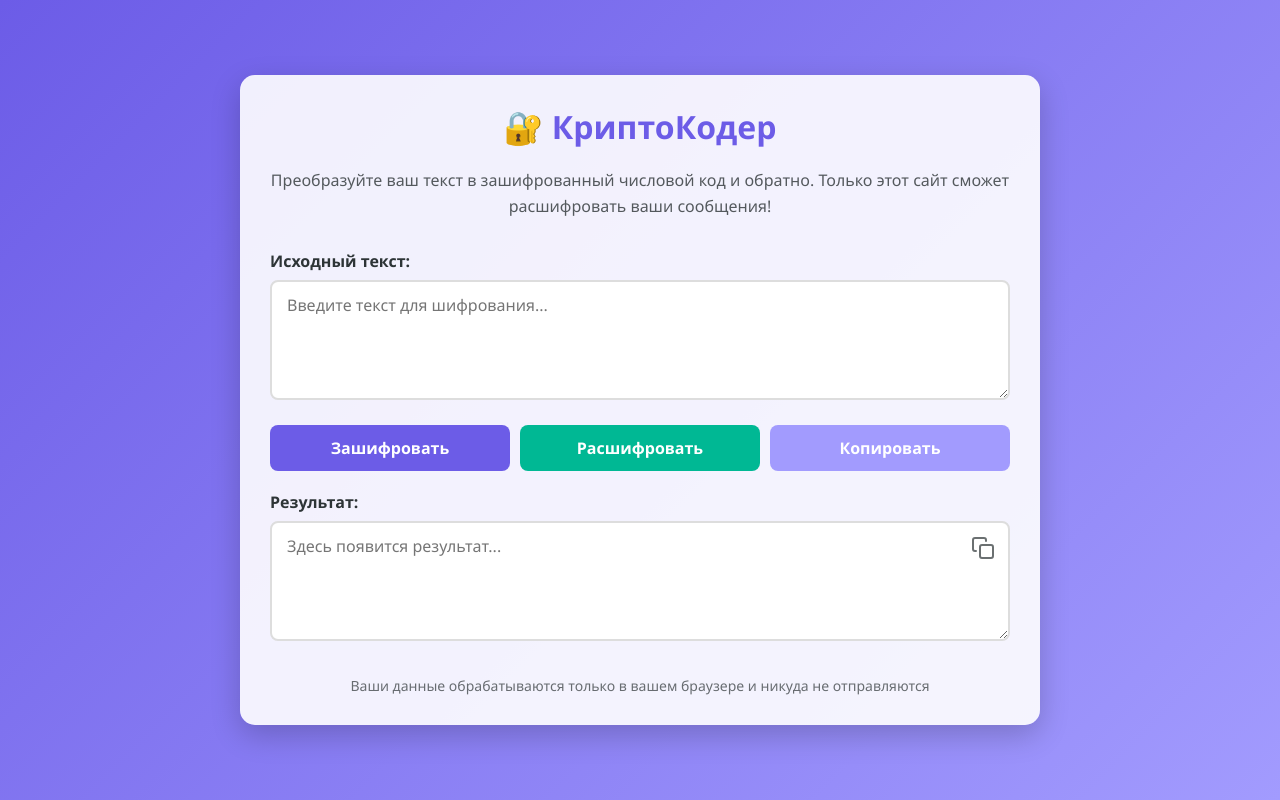
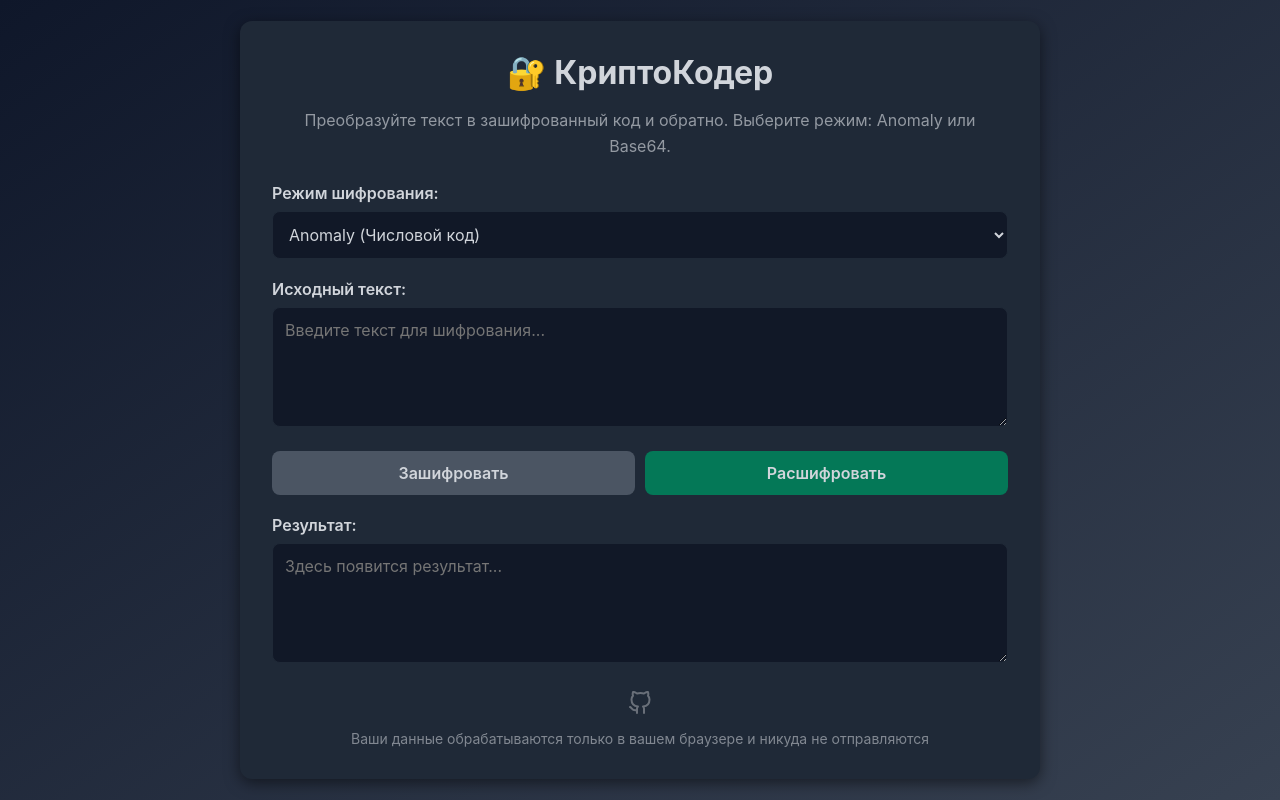
Before and after one commit to FATALIAM/crypto-coder, a plain HTML site: page index.html in a window 1280 px wide. Drawn offline with Linux system fonts and the light colour scheme.

Commit message:
Update index.html

```diff
--- a/index.html
+++ b/index.html
@@ -6,54 +6,57 @@
     <title>КриптоКодер | Преобразуйте текст в тайный код</title>
     <style>
         :root {
-            --primary: #6c5ce7;
-            --secondary: #a29bfe;
-            --dark: #2d3436;
-            --light: #f5f6fa;
-            --success: #00b894;
-            --danger: #d63031;
+            --primary: #4b5563;
+            --secondary: #374151;
+            --dark: #111827;
+            --light: #d1d5db;
+            --success: #047857;
+            --danger: #b91c1c;
+            --background: #0f172a;
         }
 
         * {
             margin: 0;
             padding: 0;
             box-sizing: border-box;
-            font-family: 'Segoe UI', Tahoma, Geneva, Verdana, sans-serif;
+            font-family: 'Inter', -apple-system, BlinkMacSystemFont, sans-serif;
         }
 
         body {
-            background: linear-gradient(135deg, var(--primary), var(--secondary));
+            background: linear-gradient(145deg, var(--background) 0%, var(--secondary) 100%);
             min-height: 100vh;
             display: flex;
             justify-content: center;
             align-items: center;
             padding: 20px;
-            color: var(--dark);
+            color: var(--light);
         }
 
         .container {
-            background-color: rgba(255, 255, 255, 0.9);
-            border-radius: 15px;
-            box-shadow: 0 10px 30px rgba(0, 0, 0, 0.2);
+            background: #1f2937;
+            border-radius: 12px;
+            box-shadow: 0 4px 15px rgba(0, 0, 0, 0.5);
             width: 100%;
             max-width: 800px;
-            padding: 30px;
-            transition: all 0.3s ease;
+            padding: 32px;
+            transition: transform 0.3s ease, opacity 0.3s ease;
         }
 
         h1 {
             text-align: center;
-            margin-bottom: 20px;
-            color: var(--primary);
+            margin-bottom: 16px;
+            color: var(--light);
+            font-size: 2rem;
             font-weight: 700;
         }
 
         .description {
             text-align: center;
-            margin-bottom: 30px;
-            color: var(--dark);
-            opacity: 0.8;
+            margin-bottom: 24px;
+            color: var(--light);
+            opacity: 0.65;
             line-height: 1.6;
+            font-size: 1rem;
         }
 
         .input-group {
@@ -64,64 +67,66 @@
             display: block;
             margin-bottom: 8px;
             font-weight: 600;
-            color: var(--dark);
+            color: var(--light);
         }
 
-        textarea, input {
+        textarea, select {
             width: 100%;
-            padding: 12px 15px;
-            border: 2px solid #ddd;
+            padding: 12px;
+            border: 1px solid #1f2937;
             border-radius: 8px;
-            font-size: 16px;
-            transition: all 0.3s;
+            font-size: 1rem;
+            transition: all 0.2s ease;
             resize: vertical;
             min-height: 120px;
+            background: #111827;
+            color: var(--light);
         }
 
-        textarea:focus, input:focus {
+        select {
+            min-height: auto;
+            cursor: pointer;
+        }
+
+        textarea:focus, select:focus {
             border-color: var(--primary);
             outline: none;
-            box-shadow: 0 0 0 3px rgba(108, 92, 231, 0.2);
+            box-shadow: 0 0 0 3px rgba(75, 85, 99, 0.2);
         }
 
         .buttons {
-            display: flex;
+            display: grid;
+            grid-template-columns: repeat(auto-fit, minmax(120px, 1fr));
             gap: 10px;
             margin-bottom: 20px;
         }
 
         button {
-            flex: 1;
             padding: 12px;
             border: none;
             border-radius: 8px;
-            font-size: 16px;
+            font-size: 1rem;
             font-weight: 600;
             cursor: pointer;
-            transition: all 0.3s;
+            transition: all 0.2s ease;
             display: flex;
             align-items: center;
             justify-content: center;
         }
 
         .encrypt-btn {
-            background-color: var(--primary);
-            color: white;
+            background: var(--primary);
+            color: var(--light);
         }
 
         .decrypt-btn {
-            background-color: var(--success);
-            color: white;
-        }
-
-        .copy-btn {
-            background-color: var(--secondary);
-            color: white;
+            background: var(--success);
+            color: var(--light);
         }
 
         button:hover {
-            transform: translateY(-2px);
-            box-shadow: 0 5px 15px rgba(0, 0, 0, 0.1);
+            transform: translateY(-1px);
+            box-shadow: 0 2px 8px rgba(0, 0, 0, 0.3);
         }
 
         button:active {
@@ -132,21 +137,12 @@
             position: relative;
         }
 
-        .copy-icon {
-            position: absolute;
-            right: 15px;
-            top: 15px;
-            cursor: pointer;
-            opacity: 0.7;
-            transition: all 0.3s;
+        .mode-selector {
+            margin-bottom: 20px;
         }
 
-        .copy-icon:hover {
-            opacity: 1;
-        }
-
-        .animation {
-            animation: pulse 1.5s infinite;
+        .pulse {
+            animation: pulse 0.5s ease-in-out;
         }
 
         @keyframes pulse {
@@ -157,19 +153,52 @@
 
         .footer {
             text-align: center;
-            margin-top: 30px;
-            color: var(--dark);
-            opacity: 0.7;
-            font-size: 14px;
+            margin-top: 24px;
+            color: var(--light);
+            opacity: 0.55;
+            font-size: 0.875rem;
         }
 
-        @media (max-width: 600px) {
-            .buttons {
-                flex-direction: column;
+        .github-link {
+            display: block;
+            margin-bottom: 12px;
+            text-align: center;
+        }
+
+        .github-icon {
+            width: 24px;
+            height: 24px;
+            opacity: 0.6;
+            transition: all 0.2s ease;
+            stroke: #ffffff;
+        }
+
+        .github-icon:hover {
+            opacity: 1;
+            transform: scale(1.1);
+        }
+
+        @media (max-width: 768px) {
+            .container {
+                padding: 20px;
             }
 
+            h1 {
+                font-size: 1.75rem;
+            }
+
+            .buttons {
+                grid-template-columns: 1fr;
+            }
+        }
+
+        @media (max-width: 480px) {
             .container {
-                padding: 20px;
+                padding: 16px;
+            }
+
+            h1 {
+                font-size: 1.5rem;
             }
         }
     </style>
@@ -177,7 +206,15 @@
 <body>
     <div class="container">
         <h1>🔐 КриптоКодер</h1>
-        <p class="description">Преобразуйте ваш текст в зашифрованный числовой код и обратно. Только этот сайт сможет расшифровать ваши сообщения!</p>
+        <p class="description">Преобразуйте текст в зашифрованный код и обратно. Выберите режим: Anomaly или Base64.</p>
+
+        <div class="mode-selector input-group">
+            <label for="modeSelect">Режим шифрования:</label>
+            <select id="modeSelect">
+                <option value="anomaly">Anomaly (Числовой код)</option>
+                <option value="base64">Base64</option>
+            </select>
+        </div>
 
         <div class="input-group">
             <label for="inputText">Исходный текст:</label>
@@ -187,64 +224,81 @@
         <div class="buttons">
             <button class="encrypt-btn" id="encryptBtn">Зашифровать</button>
             <button class="decrypt-btn" id="decryptBtn">Расшифровать</button>
-            <button class="copy-btn" id="copyBtn">Копировать</button>
         </div>
 
         <div class="input-group">
             <label for="resultText">Результат:</label>
             <div class="result-container">
                 <textarea id="resultText" placeholder="Здесь появится результат..." readonly></textarea>
-                <svg class="copy-icon" id="copyIcon" width="24" height="24" viewBox="0 0 24 24" fill="none" stroke="currentColor" stroke-width="2" stroke-linecap="round" stroke-linejoin="round">
-                    <rect x="9" y="9" width="13" height="13" rx="2" ry="2"></rect>
-                    <path d="M5 15H4a2 2 0 0 1-2-2V4a2 2 0 0 1 2-2h9a2 2 0 0 1 2 2v1"></path>
-                </svg>
             </div>
         </div>
 
         <div class="footer">
+            <a href="https://github.com/FATALIAM?tab=repositories" target="_blank" rel="noopener noreferrer" class="github-link">
+                <svg class="github-icon" viewBox="0 0 24 24" fill="none" stroke="currentColor" stroke-width="2" stroke-linecap="round" stroke-linejoin="round">
+                    <path d="M9 19c-5 1.5-5-2.5-7-3m14 6v-3.87a3.37 3.37 0 0 0-.94-2.61c3.14-.35 6.44-1.54 6.44-7A5.44 5.44 0 0 0 20 4.77 5.07 5.07 0 0 0 19.91 1S18.73.65 16 2.48a13.38 13.38 0 0 0-7 0C6.27.65 5.09 1 5.09 1A5.07 5.07 0 0 0 5 4.77a5.44 5.44 0 0 0-1.5 3.78c0 5.42 3.3 6.61 6.44 7A3.37 3.37 0 0 0 9 18.13V22"></path>
+                </svg>
+            </a>
             <p>Ваши данные обрабатываются только в вашем браузере и никуда не отправляются</p>
         </div>
     </div>
 
     <script>
-        document.addEventListener('DOMContentLoaded', function() {
+        document.addEventListener('DOMContentLoaded', () => {
             const encryptBtn = document.getElementById('encryptBtn');
             const decryptBtn = document.getElementById('decryptBtn');
-            const copyBtn = document.getElementById('copyBtn');
-            const copyIcon = document.getElementById('copyIcon');
             const inputText = document.getElementById('inputText');
             const resultText = document.getElementById('resultText');
+            const modeSelect = document.getElementById('modeSelect');
             const container = document.querySelector('.container');
 
-            // Анимация при загрузке
-            container.style.transform = 'translateY(-20px)';
+            // Load animation
+            container.style.transform = 'translateY(20px)';
             container.style.opacity = '0';
             setTimeout(() => {
                 container.style.transform = 'translateY(0)';
                 container.style.opacity = '1';
             }, 100);
 
-            // Шифрование текста
-            encryptBtn.addEventListener('click', function() {
+            // Encrypt text
+            encryptBtn.addEventListener('click', () => {
                 if (!inputText.value.trim()) {
                     showAnimation(encryptBtn, 'red');
                     return;
                 }
 
-                const encrypted = encryptText(inputText.value);
+                const mode = modeSelect.value;
+                let encrypted;
+                if (mode === 'base64') {
+                    try {
+                        encrypted = btoa(unescape(encodeURIComponent(inputText.value)));
+                    } catch (e) {
+                        resultText.value = 'Ошибка: Невозможно зашифровать текст';
+                        showAnimation(encryptBtn, 'red');
+                        return;
+                    }
+                } else {
+                    encrypted = encryptAnomaly(inputText.value);
+                }
                 resultText.value = encrypted;
                 showAnimation(encryptBtn, 'green');
             });
 
-            // Дешифрование текста
-            decryptBtn.addEventListener('click', function() {
+            // Decrypt text
+            decryptBtn.addEventListener('click', () => {
                 if (!inputText.value.trim()) {
                     showAnimation(decryptBtn, 'red');
                     return;
                 }
 
+                const mode = modeSelect.value;
                 try {
-                    const decrypted = decryptText(inputText.value);
+                    let decrypted;
+                    if (mode === 'base64') {
+                        decrypted = decodeURIComponent(escape(atob(inputText.value)));
+                    } else {
+                        decrypted = decryptAnomaly(inputText.value);
+                    }
                     resultText.value = decrypted;
                     showAnimation(decryptBtn, 'green');
                 } catch (e) {
@@ -253,46 +307,12 @@
                 }
             });
 
-            // Копирование результата
-            copyBtn.addEventListener('click', function() {
-                if (!resultText.value.trim()) {
-                    showAnimation(copyBtn, 'red');
-                    return;
-                }
-
-                resultText.select();
-                document.execCommand('copy');
-                showAnimation(copyBtn, 'green');
-
-                // Временное изменение иконки
-                copyIcon.innerHTML = '<path d="M20 6L9 17l-5-5"/>';
-                setTimeout(() => {
-                    copyIcon.innerHTML = '<rect x="9" y="9" width="13" height="13" rx="2" ry="2"></rect><path d="M5 15H4a2 2 0 0 1-2-2V4a2 2 0 0 1 2-2h9a2 2 0 0 1 2 2v1"></path>';
-                }, 2000);
-            });
-
-            // Копирование при клике на иконку
-            copyIcon.addEventListener('click', function() {
-                if (!resultText.value.trim()) return;
-
-                resultText.select();
-                document.execCommand('copy');
-
-                // Временное изменение иконки
-                copyIcon.innerHTML = '<path d="M20 6L9 17l-5-5"/>';
-                setTimeout(() => {
-                    copyIcon.innerHTML = '<rect x="9" y="9" width="13" height="13" rx="2" ry="2"></rect><path d="M5 15H4a2 2 0 0 1-2-2V4a2 2 0 0 1 2-2h9a2 2 0 0 1 2 2v1"></path>';
-                }, 2000);
-            });
-
-            // Функция шифрования
-            function encryptText(text) {
-                // Генерируем случайный ключ для этой сессии
+            // Anomaly encryption
+            function encryptAnomaly(text) {
                 const sessionKey = Math.floor(Math.random() * 10000) + 1000;
                 let result = sessionKey.toString() + ':';
 
                 for (let i = 0; i < text.length; i++) {
-                    // Преобразуем символ в код и добавляем к нему позицию и ключ
                     const code = text.charCodeAt(i) + i + sessionKey;
                     result += code.toString() + ' ';
                 }
@@ -300,8 +320,8 @@
                 return result.trim();
             }
 
-            // Функция дешифрования
-            function decryptText(encrypted) {
+            // Anomaly decryption
+            function decryptAnomaly(encrypted) {
                 const parts = encrypted.split(':');
                 if (parts.length !== 2) throw new Error('Invalid format');
 
@@ -317,13 +337,15 @@
                 return result;
             }
 
-            // Функция анимации
+            // Animation function
             function showAnimation(element, color) {
+                element.classList.add('pulse');
                 const originalBg = element.style.backgroundColor;
-                element.style.backgroundColor = color === 'green' ? '#00b894' : '#d63031';
+                element.style.backgroundColor = color === 'green' ? '#047857' : '#b91c1c';
 
                 setTimeout(() => {
                     element.style.backgroundColor = originalBg;
+                    element.classList.remove('pulse');
                 }, 500);
             }
         });
```
